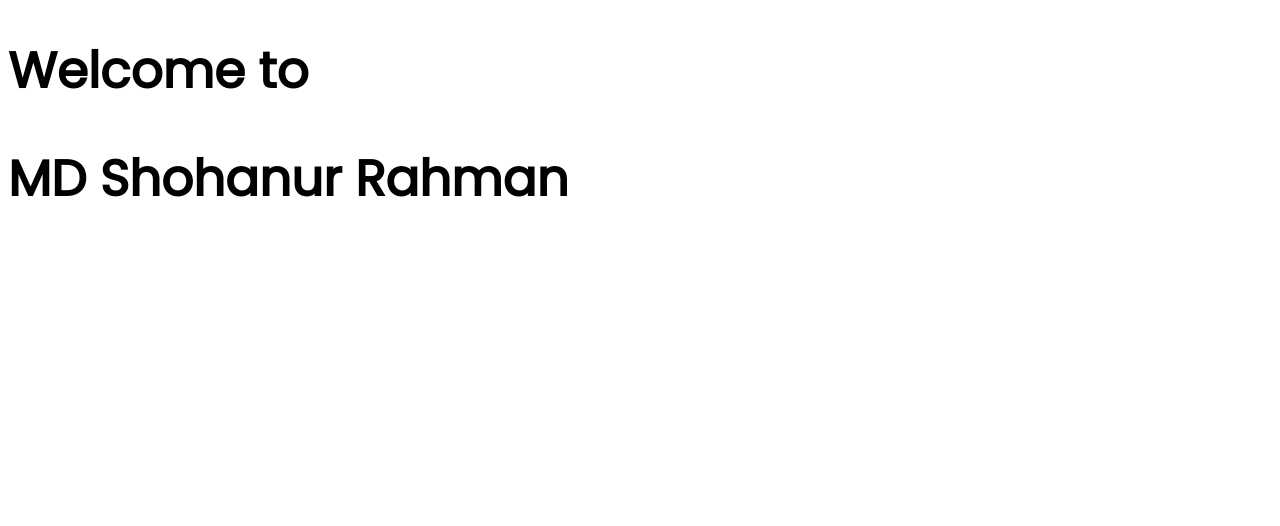
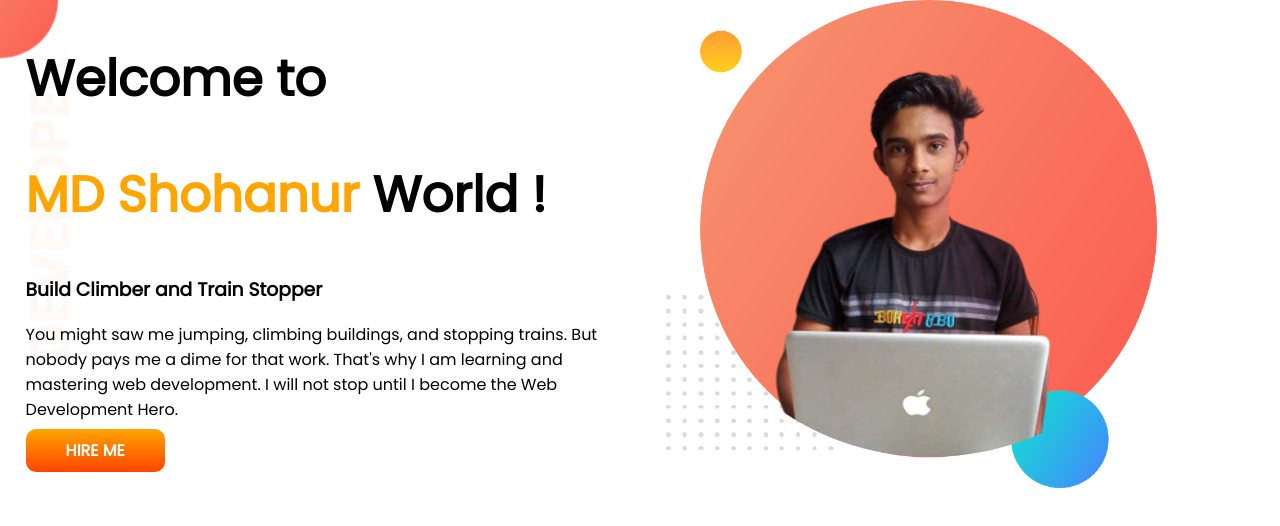
Before and after one commit to dev-shohanur/protfolio, a plain HTML site: page index.html in a window 1280 px wide. Drawn offline with Linux system fonts and the light colour scheme.

Commit message:
add hero section

```diff
--- a/index.html
+++ b/index.html
@@ -11,7 +11,19 @@
     <link href="https://fonts.googleapis.com/css2?family=Poppins:ital@0;1&display=swap" rel="stylesheet">
 </head>
 <body>
-    <h1>Welcome to</h1>
-    <h1>MD Shohanur Rahman</h1>
+   <section class="hero-section">
+    <div class="half-width">
+        <h1>Welcome to</h1>
+        <h1><span class="oreange-color">MD Shohanur</span> World !</h1>
+        <h3>Build Climber and Train Stopper</h3>
+        <p>You might saw me jumping, climbing buildings, and stopping trains. But nobody pays me a dime for that work.
+            That's
+            why I am learning and mastering web development. I will not stop until I become the Web Development Hero.</p>
+        <a id="hier-me" target="_blank" href="www.google.com">HIRE ME</a>
+    </div>
+    <div class="half-width">
+        <img src="images/my-bg.png" alt="">
+    </div>
+   </section>
 </body>
 </html>
--- a/style.css
+++ b/style.css
@@ -1,6 +1,32 @@
 body{
     font-family: 'Poppins', sans-serif;
+    margin: 0;
 }
 h1{
     font-size: 50px;
 }
+.oreange-color{
+    color: orange;
+}
+section{
+    display: flex;
+}
+.half-width{
+    width: 50%;
+    margin-left: 2%;
+}
+.half-width img {
+    width: 80%;
+}
+#hier-me{
+    text-decoration: none;
+    background-image: linear-gradient(orange,orangered);
+    padding: 10px 40px;
+    border-radius: 10px;
+    font-weight: 700;
+    color: white;
+}
+.hero-section{
+    background-image: url(./images/top-banner.png);
+    background-repeat: no-repeat;
+}
```
